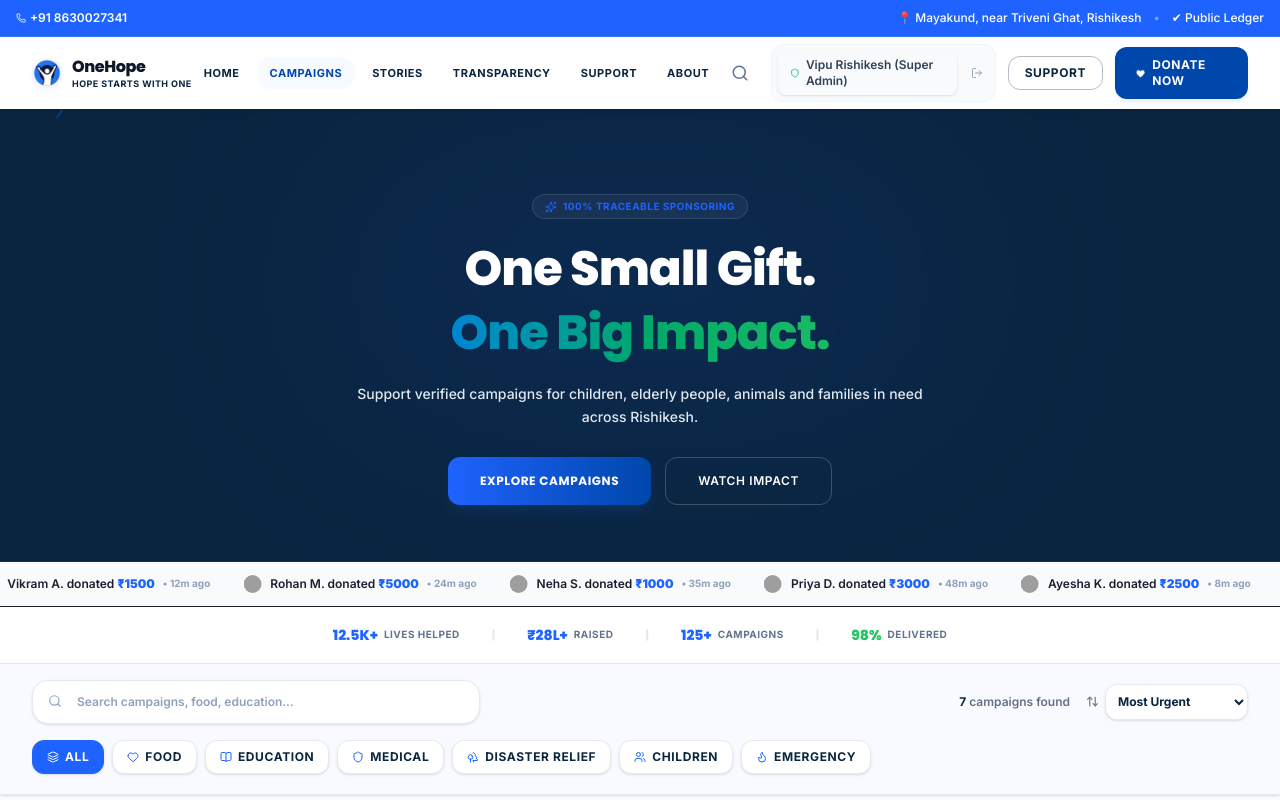
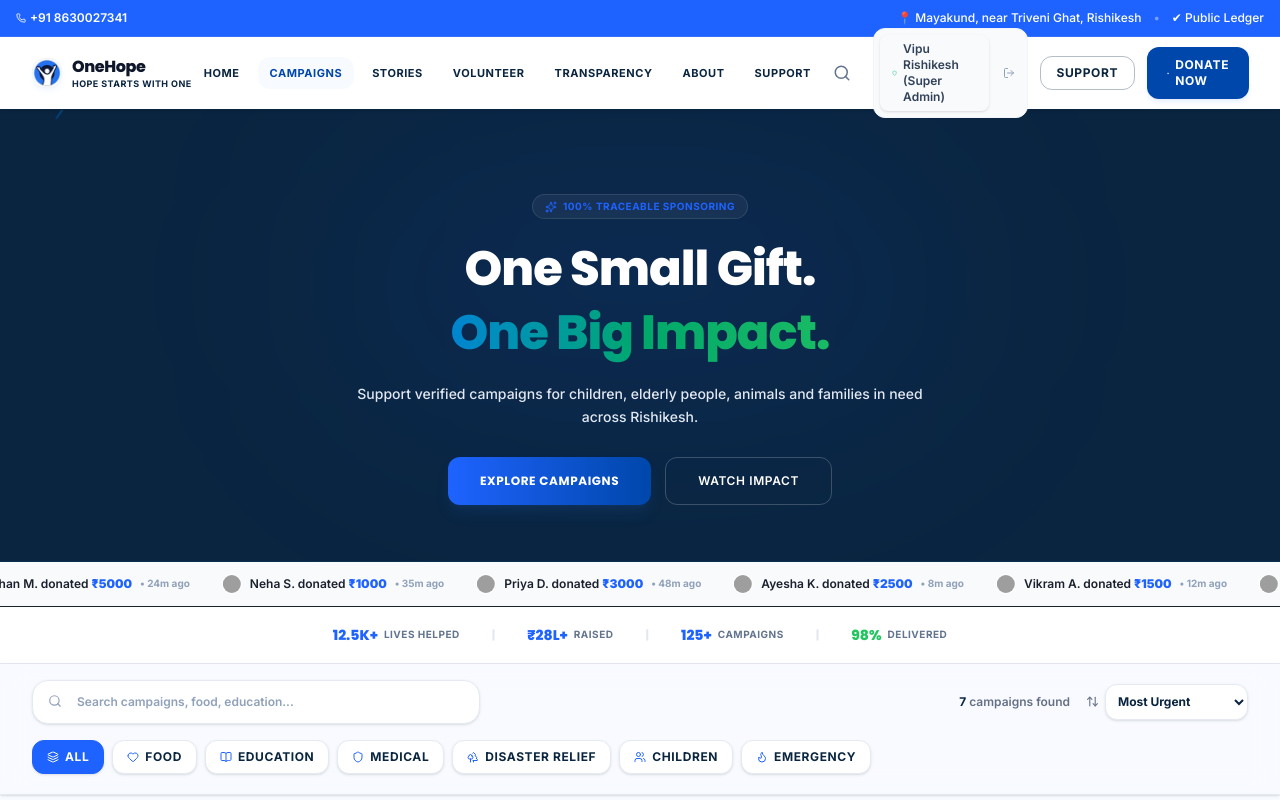
Before and after one commit to onehope1/onehope-website, a Next.js app: page /campaigns in a window 1280 px wide. Shown: the top 800 px of the page. Built offline with nearby package versions, Linux system fonts and the light colour scheme; grey boxes are pictures that could not be loaded.

Commit message:
Optimize Stories page reels sizing for mobile layout, add Volunteer page link to main header navigation menu, and fix CSS marquee width constraints for fast smooth scrolls

```diff
--- a/src/app/globals.css
+++ b/src/app/globals.css
@@ -188,3 +188,13 @@ h1, h2, h3, h4, h5, h6 {
   mask-image: linear-gradient(to right, transparent, #000 15%, #000 85%, transparent);
   -webkit-mask-image: linear-gradient(to right, transparent, #000 15%, #000 85%, transparent);
 }
+
+.animate-marquee {
+  display: flex !important;
+  width: max-content !important;
+  animation: marquee 14s linear infinite !important;
+}
+
+.animate-marquee:hover {
+  animation-play-state: paused !important;
+}
--- a/src/app/stories/page.tsx
+++ b/src/app/stories/page.tsx
@@ -43,10 +43,10 @@ export default function StoriesReel() {
 
   return (
     <PublicLayout>
-      <div className="max-w-md mx-auto py-6 px-4 font-inter">
+      <div className="max-w-md mx-auto py-4 px-4 font-inter flex flex-col justify-center min-h-[82vh] sm:min-h-0">
 
         {/* Reels Frame */}
-        <div className="relative stories-container rounded-3xl overflow-hidden shadow-2xl border border-slate-200 dark:border-slate-800 bg-slate-950 aspect-[9/16] w-full">
+        <div className="relative stories-container rounded-3xl overflow-hidden shadow-2xl border border-slate-200 dark:border-slate-800 bg-slate-950 w-full aspect-[9/16] max-h-[72vh] md:max-h-[600px] mx-auto">
           {state.stories.map((story, index) => {
             const hasLiked = state.currentUser ? story.likedBy.includes(state.currentUser.id) : false;
             const hasBookmarked = state.currentUser ? state.currentUser.savedStories.includes(story.id) : false;
--- a/src/components/Header.tsx
+++ b/src/components/Header.tsx
@@ -64,9 +64,10 @@ export const Header: React.FC = () => {
     { label: 'Home', href: '/', icon: Layers },
     { label: 'Campaigns', href: '/campaigns', icon: Heart },
     { label: 'Stories', href: '/stories', icon: BookOpen },
+    { label: 'Volunteer', href: '/volunteer', icon: Users },
     { label: 'Transparency', href: '/transparency', icon: ShieldCheck },
-    { label: 'Support', href: '/contact', icon: Phone },
-    { label: 'About', href: '/about', icon: MapPin }
+    { label: 'About', href: '/about', icon: MapPin },
+    { label: 'Support', href: '/contact', icon: Phone }
   ];
 
   const isHomepage = pathname === '/';
```
